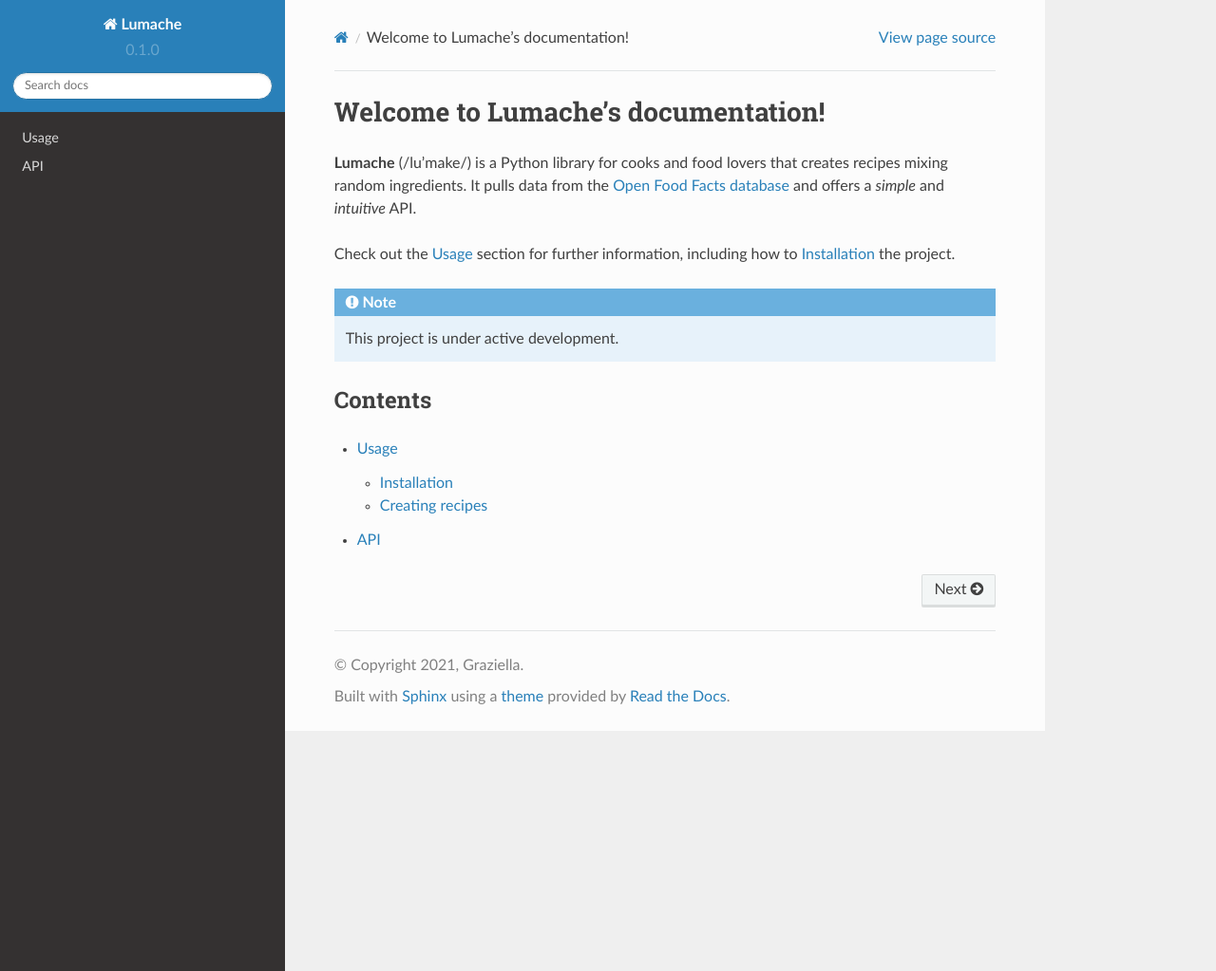
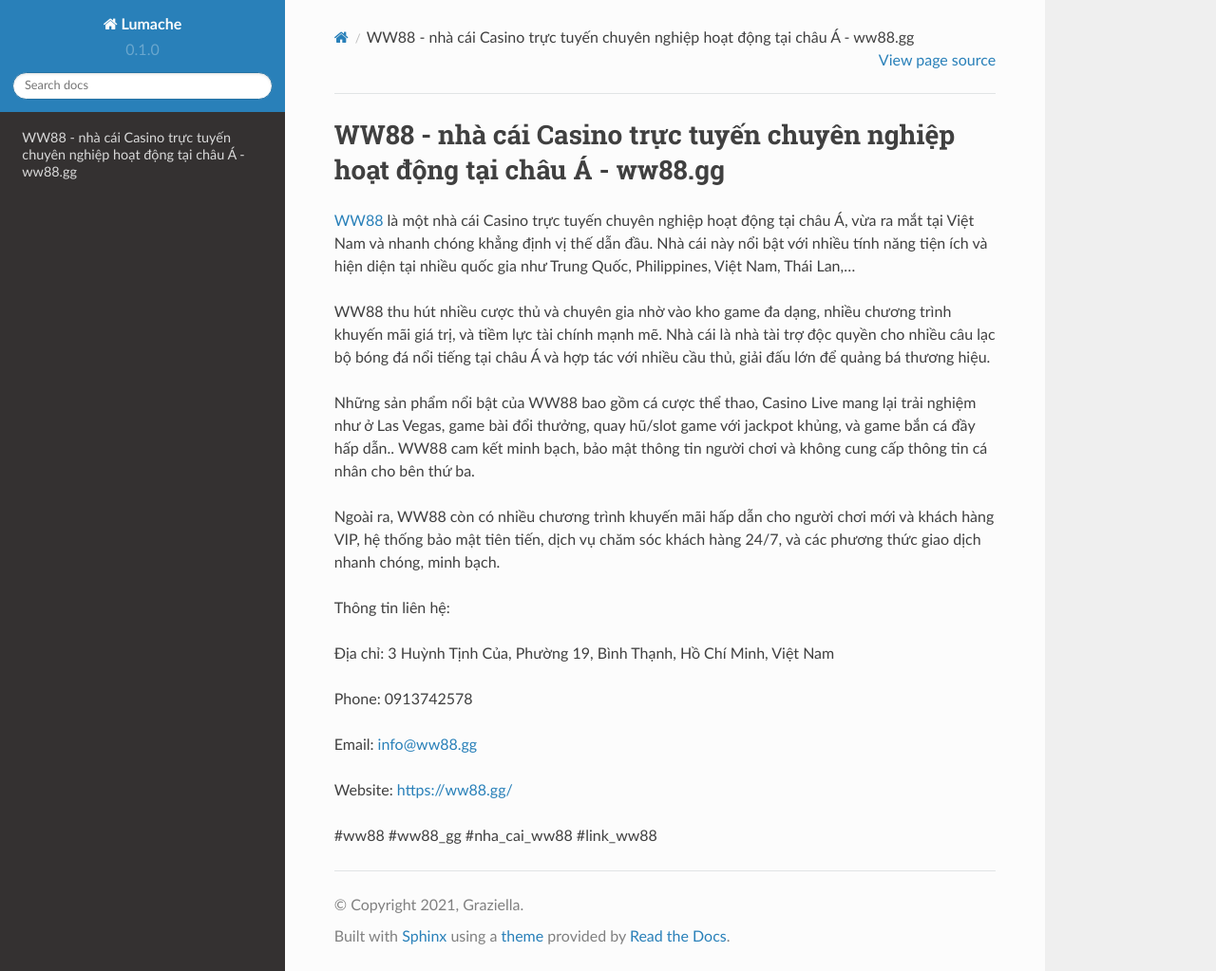
Before and after one commit to iaduphattai904809/ww88gg, a Sphinx documentation site: the page built from docs/source/index.rst, in a window 1280 px wide and 1023 px high. Shown: the whole window at 95% size. Built offline with Sphinx 7.4.7 and the Read the Docs theme 2.0.0, drawn with Linux system fonts in a browser that asks for light colours.

Commit message:
Update index.rst

```diff
--- a/docs/source/index.rst
+++ b/docs/source/index.rst
@@ -1,22 +1,22 @@
-Welcome to Lumache's documentation!
+WW88 - nhà cái Casino trực tuyến chuyên nghiệp hoạt động tại châu Á - ww88.gg
 ===================================
 
-**Lumache** (/lu'make/) is a Python library for cooks and food lovers
-that creates recipes mixing random ingredients.
-It pulls data from the `Open Food Facts database <https://world.openfoodfacts.org/>`_
-and offers a *simple* and *intuitive* API.
+`WW88 <https://ww88.gg/>`_ là một nhà cái Casino trực tuyến chuyên nghiệp hoạt động tại châu Á, vừa ra mắt tại Việt Nam và nhanh chóng khẳng định vị thế dẫn đầu. Nhà cái này nổi bật với nhiều tính năng tiện ích và hiện diện tại nhiều quốc gia như Trung Quốc, Philippines, Việt Nam, Thái Lan,...
 
-Check out the :doc:`usage` section for further information, including
-how to :ref:`installation` the project.
+WW88 thu hút nhiều cược thủ và chuyên gia nhờ vào kho game đa dạng, nhiều chương trình khuyến mãi giá trị, và tiềm lực tài chính mạnh mẽ. Nhà cái là nhà tài trợ độc quyền cho nhiều câu lạc bộ bóng đá nổi tiếng tại châu Á và hợp tác với nhiều cầu thủ, giải đấu lớn để quảng bá thương hiệu.
 
-.. note::
+Những sản phẩm nổi bật của WW88 bao gồm cá cược thể thao, Casino Live mang lại trải nghiệm như ở Las Vegas, game bài đổi thưởng, quay hũ/slot game với jackpot khủng, và game bắn cá đầy hấp dẫn.. WW88 cam kết minh bạch, bảo mật thông tin người chơi và không cung cấp thông tin cá nhân cho bên thứ ba.
 
-   This project is under active development.
+Ngoài ra, WW88 còn có nhiều chương trình khuyến mãi hấp dẫn cho người chơi mới và khách hàng VIP, hệ thống bảo mật tiên tiến, dịch vụ chăm sóc khách hàng 24/7, và các phương thức giao dịch nhanh chóng, minh bạch.
 
-Contents
---------
+Thông tin liên hệ:
 
-.. toctree::
+Địa chỉ: 3 Huỳnh Tịnh Của, Phường 19, Bình Thạnh, Hồ Chí Minh, Việt Nam
 
-   usage
-   api
+Phone: 0913742578
+
+Email: info@ww88.gg
+
+Website: https://ww88.gg/
+
+#ww88 #ww88_gg #nha_cai_ww88 #link_ww88
```
